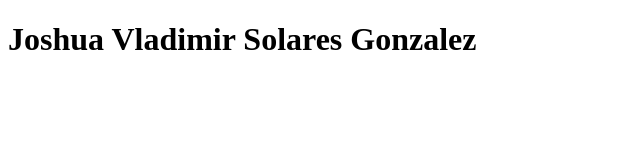
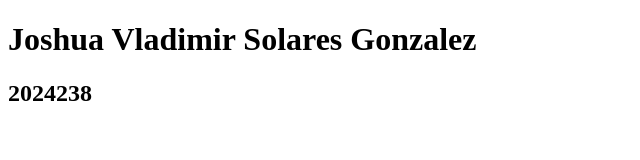
Before and after one commit to jsolares-2024238/Prueba2_IN5AM, a plain HTML site: page index.html in a window 1280 px wide. Shown: the whole page, without its empty margins (0-640 px from the left). Drawn offline with Linux system fonts and the light colour scheme.

Commit message:
Agregar h2 en index.html

```diff
--- a/index.html
+++ b/index.html
@@ -7,5 +7,6 @@
 </head>
 <body>
     <h1>Joshua Vladimir Solares Gonzalez</h1>
+    <h2>2024238</h2>
 </body>
 </html>
```
